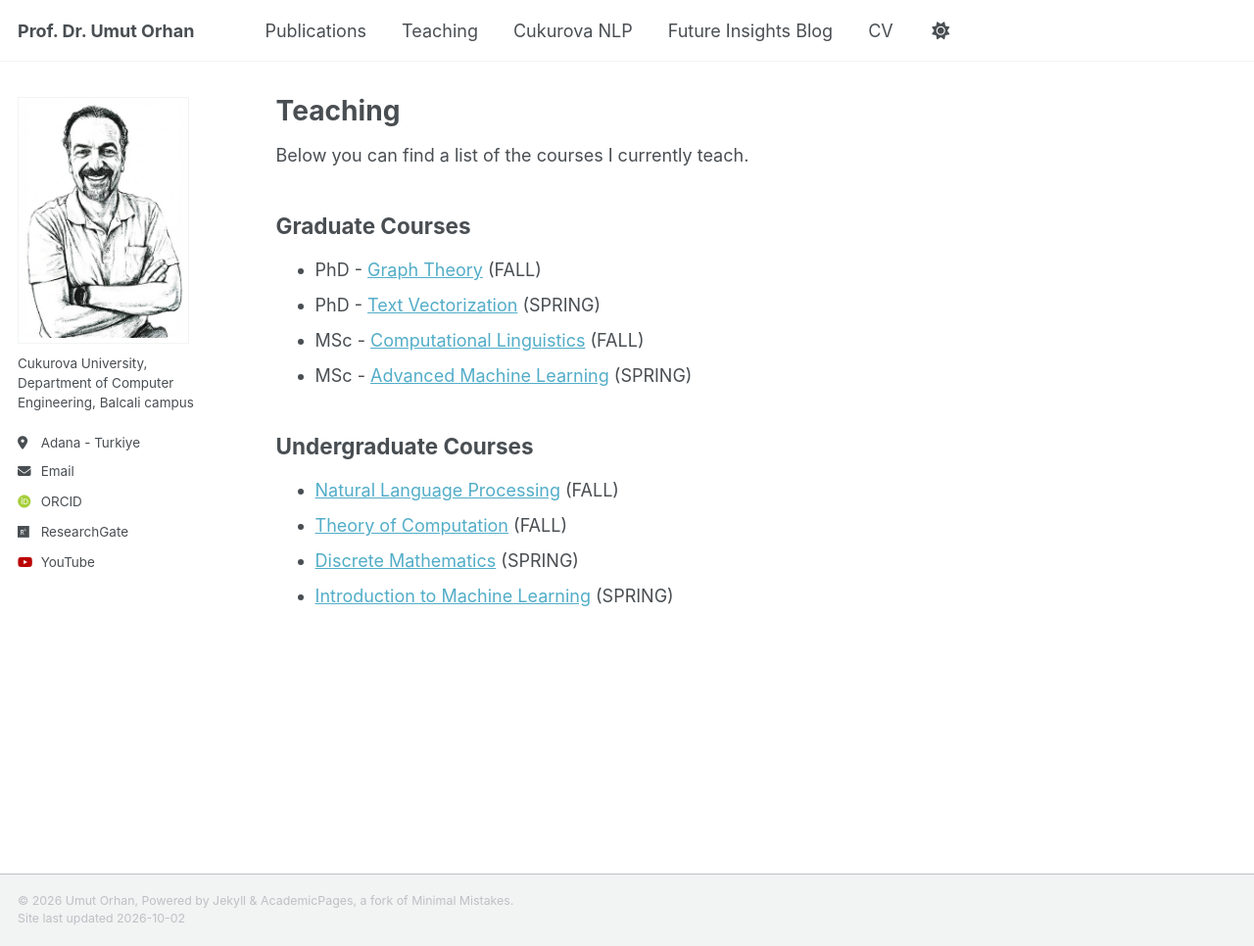
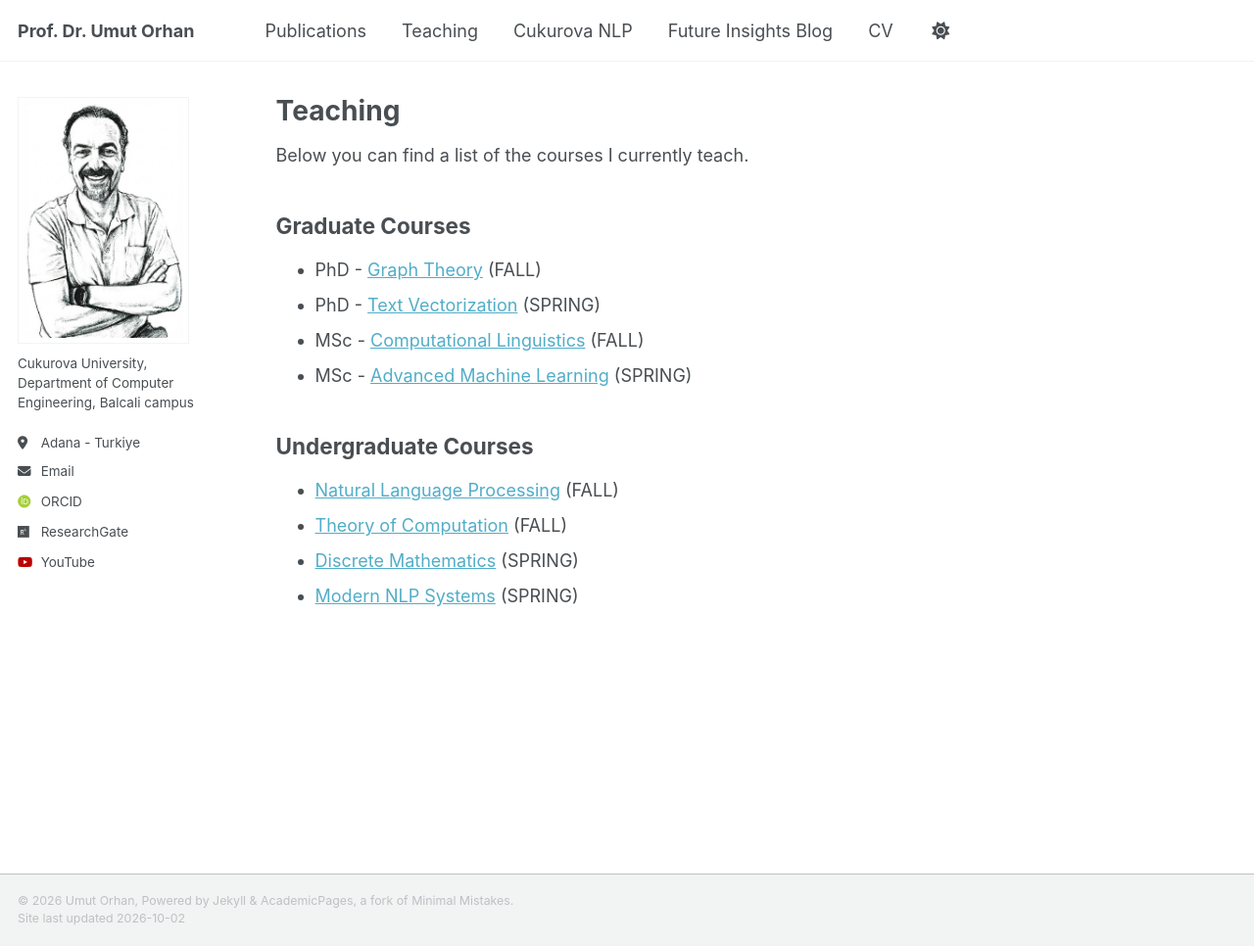
Before and after one commit to uorhan/uorhan.github.io, a Jekyll site: the page built from _pages/teaching.md, in a window 1280 px wide and 966 px high. Shown: the whole window at 98% size. Built offline with Jekyll 4.4.1, drawn with Linux system fonts in a browser that asks for light colours; some web fonts are replaced.

Commit message:
Replace 'Introduction to Machine Learning' with 'Modern NLP Systems'

```diff
--- a/_pages/teaching.md
+++ b/_pages/teaching.md
@@ -17,4 +17,4 @@ Below you can find a list of the courses I currently teach.
 * [Natural Language Processing](/teaching/NLP) (FALL)
 * [Theory of Computation](/teaching/ToC) (FALL)
 * [Discrete Mathematics](/teaching/DiM) (SPRING)
-* [Introduction to Machine Learning](/teaching/IML) (SPRING)
+* [Modern NLP Systems](/teaching/MNS) (SPRING)
```
